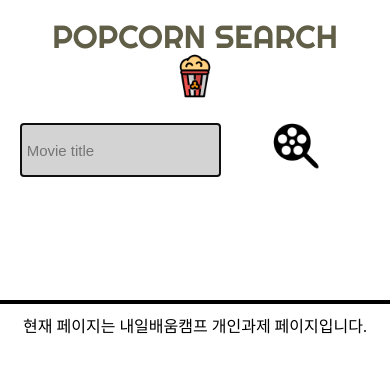
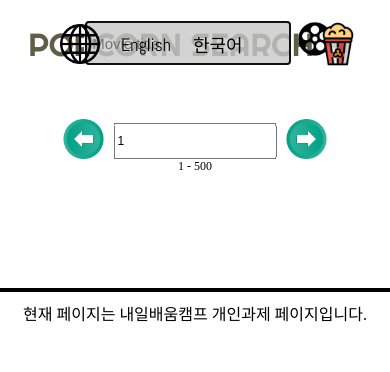
Before and after one commit to youjunho613/movies, a plain HTML site: page index.html in a window 390 px wide. Drawn offline with Linux system fonts and the light colour scheme; no server answers.

Commit message:
선택 사항(추가 기능)&코드정리
제출 전 코드정리
언어 변경 함수 및 HTML 버튼 구현
페이지 변경 함수 및 HTML a, input 구현

```diff
--- a/templates/index.html
+++ b/index.html
@@ -4,7 +4,7 @@
     <meta charset="UTF-8" />
     <meta http-equiv="X-UA-Compatible" content="IE=edge" />
     <meta name="viewport" content="width=device-width, initial-scale=1.0" />
-    <link rel="stylesheet" type="text/css" href="../static/css/style.css" />
+    <link rel="stylesheet" type="text/css" href="style.css" />
     <title>팝콘서치</title>
   </head>
   <body>
@@ -26,25 +26,37 @@
           <form class="gnb-search" onsubmit="searchFunc(event)">
             <!-- form에 onsubmit을 작동하므로 굳이 addEventListener를 작성하지 않아도 작동 -->
             <fieldset>
-              <legend>찾고 싶은 영화를 검색하세요</legend>
+              <legend style="display: none">찾고 싶은 영화를 검색하세요</legend>
               <input
-                id="searchInput"
-                type="text"
-                placeholder=" Movie title"
-                value=""
+              id="searchInput"
+              type="text"
+              placeholder=" Movie title"
+              value=""
               />
               <button id="searchBtn">검색</button>
             </fieldset>
           </form>
+          <div>
+            <img src="icon_global.png" alt="언어">
+            <button onclick="changeEn()">English</button>
+            <button onclick="changeKo()">한국어</button>
+          </div>
         </ul>
+        <div class="change-page">
+          <a onclick="pageDown()" id="prevPage"><img src="icon_arrow.png" alt="이전 페이지"></a>
+          <input onkeyup="searchPage()" id="inputPage" value="1"></input>
+          <a onclick="pageUp()" id="nextPage"><img src="icon_arrow.png" alt="이전 페이지"></a>
+          <label for="number">1 - 500</label>
+        </div>
       </nav>
     </header>
     <main>
       <div class="grid-container" id="movieContainer"></div>
+
     </main>
     <footer>
       <p>현재 페이지는 내일배움캠프 개인과제 페이지입니다.</p>
     </footer>
-    <script src="../static/js/scr.js" defer></script>
+    <script src="scr.js"></script>
   </body>
 </html>
--- a/static/js/scr.js
+++ b/scr.js
@@ -9,34 +9,84 @@ const options = {
 
 let movieUrl =
   "https://api.themoviedb.org/3/movie/top_rated?language=en-US&page=1";
+let inputPage = Number(document.getElementById("inputPage").value);
+
+const changeKo = () => {
+  return (movieUrl = movieUrl.replace("en", "ko")), getMovies();
+};
+
+const changeEn = () => {
+  return (movieUrl = movieUrl.replace("ko", "en")), getMovies();
+};
+
+const pageUp = () => {
+  if (inputPage < 500) {
+    inputPage++;
+    movieUrl = movieUrl.substring(0, 65) + inputPage;
+    return (
+      getMovies(), (document.getElementById("inputPage").value = inputPage)
+    );
+  }
+};
+
+const searchPage = () => {
+  movieUrl =
+    movieUrl.substring(0, 65) + document.getElementById("inputPage").value;
+  if (1 <= document.getElementById("inputPage").value <= 500) {
+    return setTimeout(function () {
+      getMovies(), (inputPage = document.getElementById("inputPage").value);
+    }, 1000);
+  }
+  // else if (
+  //   document.getElementById("inputPage").value < 1 &&
+  //   document.getElementById("inputPage").value > 500
+  // ) {
+  //   return setTimeout(function () {
+  //     document.getElementById("inputPage").value = 1;
+  //     movieUrl =
+  //       movieUrl.substring(0, 65) + document.getElementById("inputPage").value;
+  //     getMovies();
+  //   }, 1000);
+  // }
+};
+
+const pageDown = () => {
+  if (inputPage > 1) {
+    inputPage--;
+    movieUrl = movieUrl.substring(0, 65) + inputPage;
+    return (
+      getMovies(), (document.getElementById("inputPage").value = inputPage)
+    );
+  }
+};
 
 // fetch 값 Promise 에 저장
-let fetchMovies = async () => {
+const fetchMovies = async () => {
   const response = await fetch(movieUrl, options);
   const jsonData = await response.json();
   return jsonData.results;
 };
 
 // 영화 fetch [GET] => innerHTML에 붙여주기
-// (화살표 함수, 비구조화 할당)
-// forEach, getElementById, innerHTML
-let getMovies = async () => {
+const getMovies = async () => {
   let movies = await fetchMovies();
-
+  let movieContainer = document.getElementById("movieContainer");
+  movieContainer.innerHTML = "";
   movies.forEach(({ title, overview, poster_path, vote_average, id }) => {
     let movieCard = `<div class="movie-card" id="${id}" onclick="alertId(event)">
         <img src="https://image.tmdb.org/t/p/w500/${poster_path}" alt="${title}"/>
         <h5 class="movie-title">${title}</h5>
         <p class="movie-overview">${overview}</p>
         <p class="movie-vote">Rating: ${vote_average}</p></div>`;
-    document.getElementById("movieContainer").innerHTML += movieCard;
+    movieContainer.innerHTML += movieCard;
   });
 };
 getMovies();
 
 // 검색 함수
-let searchFunc = (event) => {
+const searchFunc = (event) => {
   event.preventDefault();
+  console.log(searchBtn);
   let write = document.getElementById("searchInput").value.toUpperCase();
   let item = document.getElementsByClassName("movie-card");
   for (let i = 0; i < item.length; i++) {
@@ -63,26 +113,31 @@ searchInput.addEventListener("keypress", (pressKey) => {
 
 // 영화 카드 클릭 => alert "영화 id"
 // try.1 실패 이유 : 이벤트 버블링
-function alertId(event) {
-  // let trackingId = event.target.id; // 문제!
+// let trackingId = event.target.id; // 문제!
+alertId = (event) => {
   let trackingId = event.currentTarget.id; // 해결!
   alert(`영화 ID : ${trackingId}`);
-}
+};
 
 // try.2 [실패] HTML<onclick> 삭제 후 .addEventListener 로 동작시키기
+// fetch >> .movie-card 선택 >> id 값 호출 >> alret(${ID})
 // let alert = async () => {
 //   await getMovies();
+//   await fetchMovies();
 //   let a = document.querySelectorAll(".movie-card");
+//   let a = document.querySelector(".movie-card");
 //   console.log(a);
-//   a.addEventListener("click", () => alert);
 // };
-// let a = document.querySelectorAll(".movie-card");
+// a.addEventListener("click", async () => {
+//   await getMovies();
+//   alert;
+// });
 // a.addEventListener("click", () => alert);
 
 // input 창 자동 커서
-function inputFocus() {
+inputFocus = () => {
   document.getElementById("searchInput").focus();
-}
+};
 onload = inputFocus();
 
 // inputFocus() 함수를 3초마다 반복
@@ -91,9 +146,4 @@ onload = inputFocus();
 //     inputFocus();
 //   }, 3000);
 // }
-// goInfinite(); // 3초 마다 inputFocus() 함수 반복
-
-// commit 쓸 변경사항
-// button 태그 onclick 검색 기능을 바닐라 자바스크립트 addEventListener로 구현
-// input 태그 onkeypress 엔터키 검색 기능을 바닐라 자바스크립트 addEventListener로 구현
-// input 태그 autofocus 기능을 자바스크립트 메서드로 구현
+// goInfinite();
--- a/static/css/style.css
+++ b/style.css
@@ -2,7 +2,6 @@
 @import url("https://fonts.googleapis.com/css2?family=Righteous&display=swap"); /* h1 font */
 @import url("https://fonts.googleapis.com/css2?family=Anton&display=swap"); /* .movie-title*/
 @import url("https://fonts.googleapis.com/css2?family=Abel&display=swap"); /* .movie-overview */
-
 * {
   font-size: 12px;
 }
@@ -29,8 +28,7 @@ header > h1 {
   display: flex;
   width: 48px;
   height: 48px;
-  /* color: transparent; */
-  background: transparent url("../img/icon_popcorn.png");
+  background: transparent url("icon_popcorn.png");
   background-position: center center;
   background-size: 100%;
   background-repeat: no-repeat;
@@ -40,7 +38,7 @@ header > h1 {
 
 .gnb {
   position: absolute;
-  width: 1000px;
+  width: 100%;
 }
 
 .gnb > ul {
@@ -69,15 +67,11 @@ header > h1 {
 } */
 
 /* 검색창 */
-.gnb-search > fieldset > legend {
-  display: none;
-}
-
 .gnb-search > fieldset > input {
   position: absolute;
   width: 200px;
   height: 40px;
-  right: 50px;
+  right: 150px;
   bottom: 5px;
   font-size: 15px;
   background-color: rgba(200, 200, 200, 0.8);
@@ -88,19 +82,73 @@ header > h1 {
   position: absolute;
   width: 45px;
   height: 100%;
-  right: 0;
+  right: 100px;
   bottom: 0;
   cursor: pointer;
   color: transparent;
-  background: transparent url("../img/icon_search.png");
+  background: transparent url("icon_search.png");
   background-size: 100%;
   background-repeat: no-repeat;
   border: 0;
   padding: 0;
 }
 
+ul div {
+  display: flex;
+  align-items: center;
+  position: absolute;
+  left: 50px;
+  bottom: 5px;
+}
+
+ul div button {
+  font-size: 15px;
+  margin: 0px 5px;
+  border: none;
+  background-color: transparent;
+  font-size: 18px;
+  font-family: "Abel", sans-serif;
+}
+
+.change-page {
+  display: flex;
+  align-items: center;
+  position: absolute;
+  left: 50%;
+  translate: -50% 0;
+  margin: 50px 0;
+}
+
+nav div a,
+ul div button {
+  cursor: pointer;
+}
+
+nav div input,
+ul div button {
+  height: 30px;
+}
+
+nav div a img,
+ul div img {
+  width: 40px;
+  margin: 0 10px;
+}
+
+nav div :nth-child(3) img {
+  transform: scaleX(-1);
+}
+
+nav div label {
+  position: absolute;
+  font-size: 12px;
+  left: 50%;
+  translate: -50% 0;
+  margin: 50px 0 0 0;
+}
+
 .grid-container {
-  margin-top: 100px;
+  margin-top: 120px;
   display: grid;
   justify-items: center;
   grid-template-columns: repeat(4, 1fr);
@@ -175,47 +223,16 @@ header > h1 {
 @media (max-width: 1270px) {
   .grid-container {
     grid-template-columns: repeat(2, 1fr);
-    row-gap: 50px;
-    margin-top: 70px;
-  }
-  .movie-card {
-    width: 300px;
-    margin: 0 auto;
-  }
-  header {
-    flex-direction: column;
+    row-gap: 10px;
+    margin-top: 120px;
   }
 
-  .gnb {
-    position: relative;
-    width: 100%;
-  }
-
-  .gnb-search > fieldset {
-    display: flex;
-    justify-content: center;
-    height: 70px;
-    margin: 20px 0 0 0;
-  }
   .gnb-search > fieldset > input {
-    position: relative;
-    width: 50%;
-    height: 50px;
-    margin: auto 0 auto 0;
+    right: 100px;
   }
 
   .gnb-search > fieldset > button {
-    position: relative;
-    width: 50px;
-    cursor: pointer;
-  }
-}
-
-@media (max-width: 860px) {
-  .grid-container {
-    grid-template-columns: repeat(1, 1fr);
-    row-gap: 20px;
-    margin-top: 30px;
+    right: 50px;
   }
 }
 
```
Also changed, not shown: icon_arrow.png (added), icon_global.png (added), icon_popcorn.png (renamed from static/img/icon_popcorn.png), icon_search.png (renamed from static/img/icon_search.png), reset.css (renamed from static/css/reset.css).
